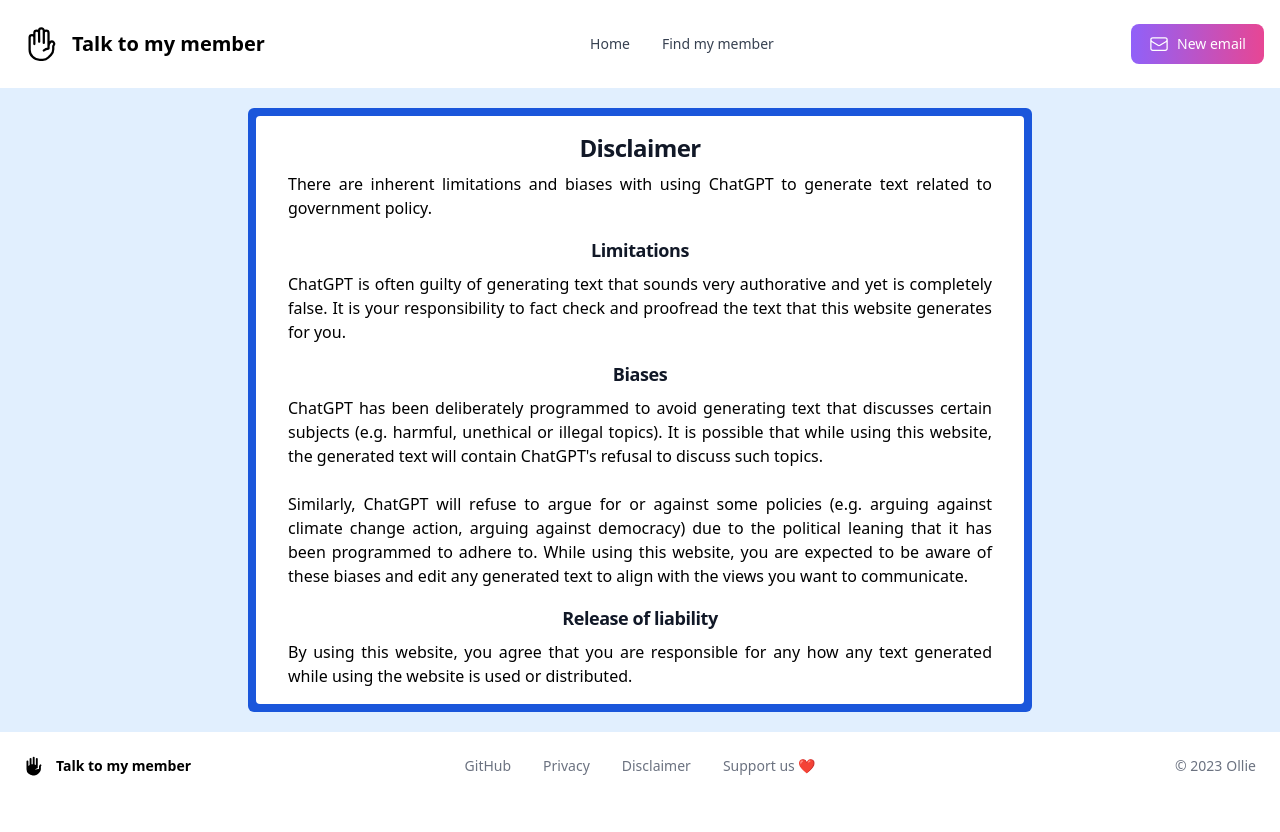
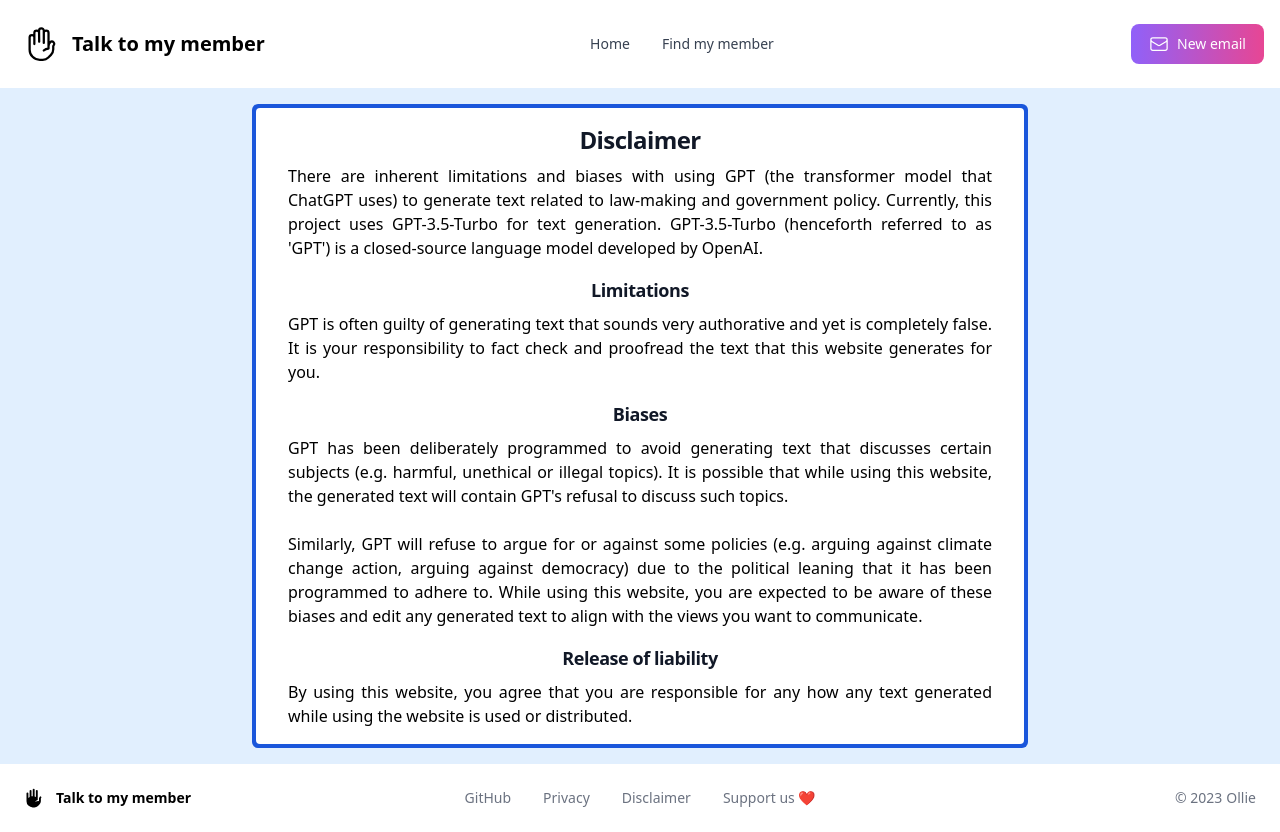
Before and after one commit to ollierwoodman/talk_to_my_member, a Next.js app: page /disclaimer in a window 1280 px wide. Before the commit the page ends 800 px from the top, so only its background shows below. Built offline with nearby package versions, Linux system fonts and the light colour scheme.

Commit message:
improve wording and look for static pages

```diff
--- a/src/pages/disclaimer.js
+++ b/src/pages/disclaimer.js
@@ -9,27 +9,27 @@ export default function Disclaimer() {
       <div className='min-h-screen flex flex-col'>
         <Header />
         <div className='flex flex-wrap flex-1 justify-center items-center bg-blue-100 px-4 py-4 lg:px-32'>
-          <div class="rounded-md bg-blue-700 p-2">
+          <div class="rounded-md bg-blue-700 p-1">
             <div class="h-full max-w-3xl bg-white py-4 px-8 rounded">
               <h5 className="text-2xl mb-2 font-bold text-center tracking-tight text-gray-900 dark:text-white">
                 Disclaimer
               </h5>
               <p className='text-justify'>
-                There are inherent limitations and biases with using ChatGPT to generate text related to government policy.
+                There are inherent limitations and biases with using GPT (the transformer model that ChatGPT uses) to generate text related to law-making and government policy. Currently, this project uses GPT-3.5-Turbo for text generation. GPT-3.5-Turbo (henceforth referred to as 'GPT') is a closed-source language model developed by OpenAI.
               </p>
               <h5 className="text-lg mb-2 mt-4 font-bold text-center tracking-tight text-gray-900 dark:text-white">
                 Limitations
               </h5>
               <p className='text-justify'>
-                ChatGPT is often guilty of generating text that sounds very authorative and yet is completely false. It is your responsibility to fact check and proofread the text that this website generates for you.
+                GPT is often guilty of generating text that sounds very authorative and yet is completely false. It is your responsibility to fact check and proofread the text that this website generates for you.
               </p>
               <h5 className="text-lg mb-2 mt-4 font-bold text-center tracking-tight text-gray-900 dark:text-white">
                 Biases
               </h5>
               <p className='text-justify'>
-                ChatGPT has been deliberately programmed to avoid generating text that discusses certain subjects (e.g. harmful, unethical or illegal topics). It is possible that while using this website, the generated text will contain ChatGPT's refusal to discuss such topics.
+                GPT has been deliberately programmed to avoid generating text that discusses certain subjects (e.g. harmful, unethical or illegal topics). It is possible that while using this website, the generated text will contain GPT's refusal to discuss such topics.
                 <br/><br/>
-                Similarly, ChatGPT will refuse to argue for or against some policies (e.g. arguing against climate change action, arguing against democracy) due to the political leaning that it has been programmed to adhere to. While using this website, you are expected to be aware of these biases and edit any generated text to align with the views you want to communicate.
+                Similarly, GPT will refuse to argue for or against some policies (e.g. arguing against climate change action, arguing against democracy) due to the political leaning that it has been programmed to adhere to. While using this website, you are expected to be aware of these biases and edit any generated text to align with the views you want to communicate.
               </p>
               <h5 className="text-lg mb-2 mt-4 font-bold text-center tracking-tight text-gray-900 dark:text-white">
                 Release of liability
--- a/src/pages/privacy.js
+++ b/src/pages/privacy.js
@@ -11,7 +11,8 @@ export default function Privacy() {
       <div className='min-h-screen flex flex-col'>
         <Header />
         <div className='flex flex-wrap flex-1 justify-center items-center bg-blue-100 px-4 py-4 lg:px-32'>
-          <div class="rounded-md bg-blue-700 p-2">
+
+          <div class="rounded-md bg-blue-700 p-1">
             <div class="h-full max-w-3xl bg-white py-4 px-8 rounded">
               <h5 className="text-2xl mb-2 font-bold text-center tracking-tight text-gray-900 dark:text-white">
                 Privacy
--- a/src/pages/support-us.js
+++ b/src/pages/support-us.js
@@ -10,7 +10,7 @@ export default function SupportUs() {
       <div className='min-h-screen flex flex-col'>
         <Header />
         <div className='flex flex-wrap flex-1 justify-center items-center bg-blue-100 px-4 py-4 lg:px-32'>
-          <div class="rounded-md bg-blue-700 p-2">
+          <div class="rounded-md bg-blue-700 p-1">
             <div class="h-full max-w-3xl bg-white py-4 px-8 rounded">
               <h5 className="text-2xl mb-2 font-bold text-center tracking-tight text-gray-900 dark:text-white">
                 Ways to support this website
```
